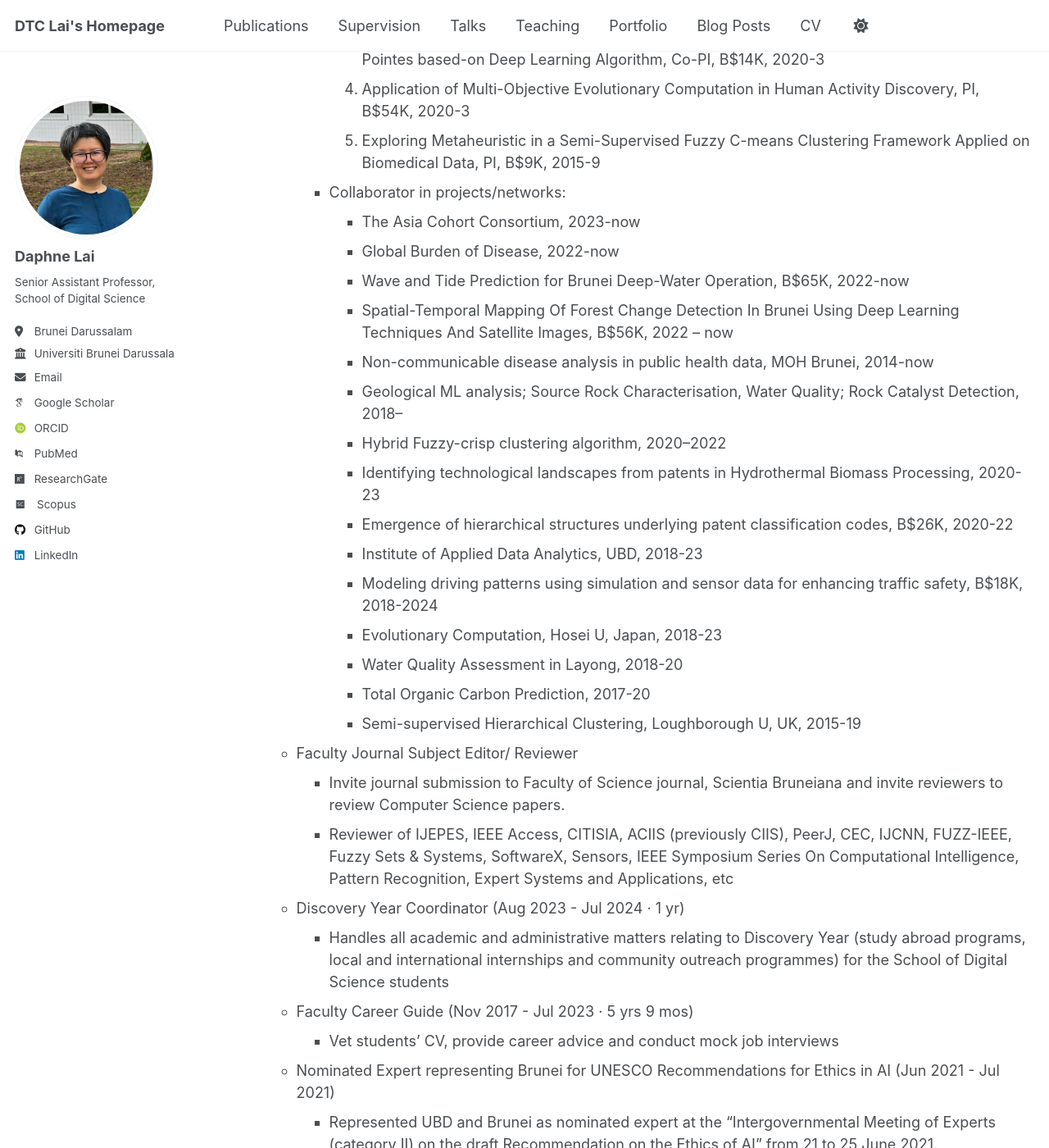
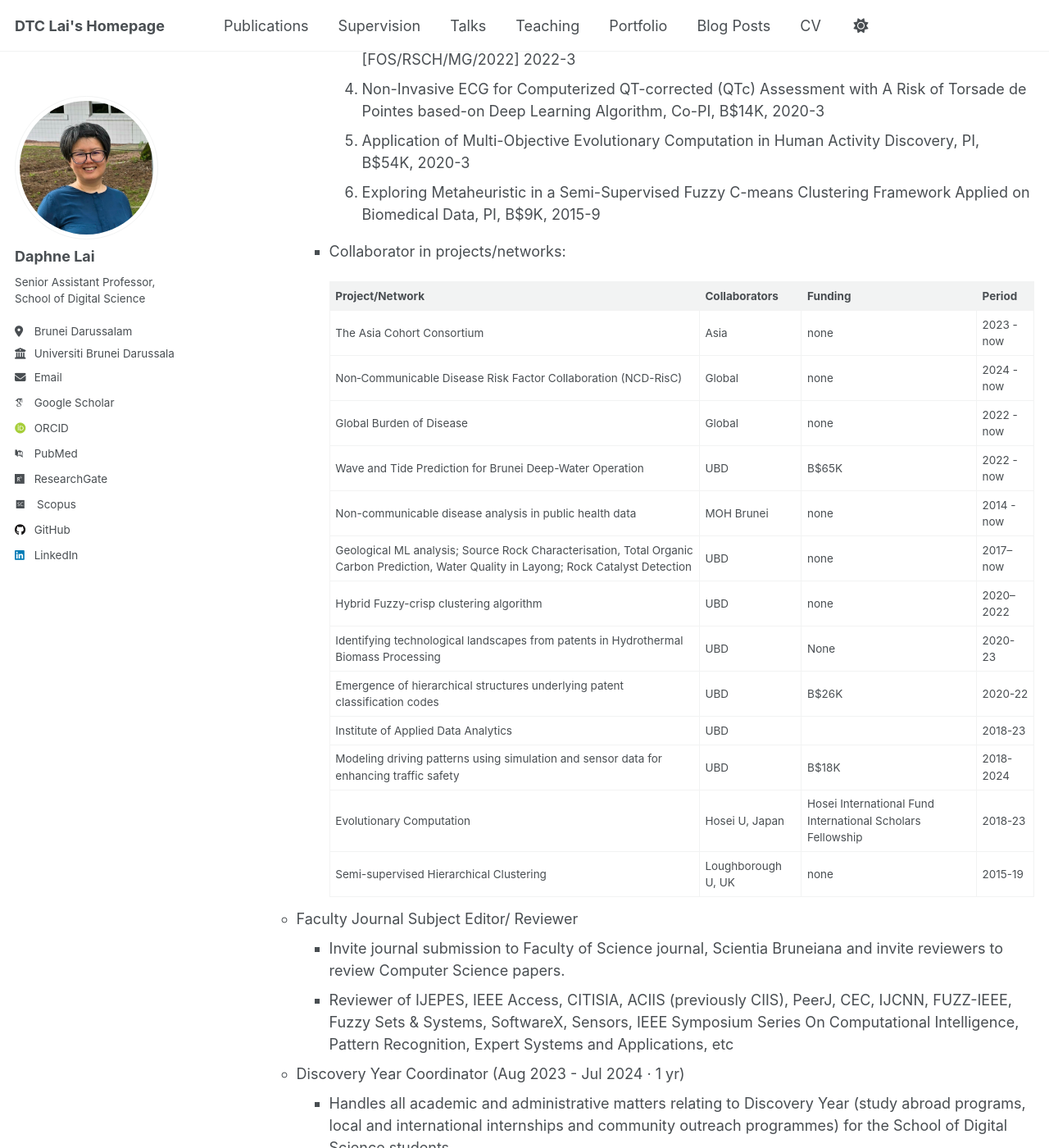
Before and after one commit to dtclai/dtclai.github.io, a Jekyll site: the page built from _pages/cv.md, in a window 1280 px wide and 1400 px high, scrolled down 1419 px. Shown: the whole window at 82% size. Built offline with Jekyll 4.4.1, drawn with Linux system fonts in a browser that asks for light colours; some web fonts are replaced; some of the changed text lies outside the part shown.

Commit message:
Update cv.md

```diff
--- a/_pages/cv.md
+++ b/_pages/cv.md
@@ -48,27 +48,29 @@ Work experience (CV in working progress)
   * Research:
     * PI and co-PI in Data Analysis and Artificial Intelligence Research Grants:
       1. Analysis and Modelling of Water Quality Data Of Brunei River, PI, B$29K, 2022-5
-      2. Digital Detection of Acacia Mangium Trees via Remote Sensing for Controlling the Invasive Population of Biodiversity Threats: Case Study in Brunei, Co-PI, £49,993.00 Funded by British Council under UK-ASEAN ILECR, Birmingham City U, UK, and UBD matched fund (£10,000)[FOS/RSCH/MG/2022] 2022-3
-      3. Non-Invasive ECG for Computerized QT-corrected (QTc) Assessment with A Risk of Torsade de Pointes based-on Deep Learning Algorithm, Co-PI, B$14K, 2020-3
-      4. Application of Multi-Objective Evolutionary Computation in Human Activity Discovery, PI, B$54K, 2020-3
-      5. Exploring Metaheuristic in a Semi-Supervised Fuzzy C-means Clustering Framework Applied on Biomedical Data, PI, B$9K, 2015-9
+      2. Spatial-Temporal Mapping Of Forest Change Detection In Brunei Using Deep Learning Techniques And Satellite Images, B$56K, 2022 – now
+      3. Digital Detection of Acacia Mangium Trees via Remote Sensing for Controlling the Invasive Population of Biodiversity Threats: Case Study in Brunei, Co-PI, £49,993.00 Funded by British Council under UK-ASEAN ILECR, Birmingham City U, UK, and UBD matched fund (£10,000)[FOS/RSCH/MG/2022] 2022-3
+      4. Non-Invasive ECG for Computerized QT-corrected (QTc) Assessment with A Risk of Torsade de Pointes based-on Deep Learning Algorithm, Co-PI, B$14K, 2020-3
+      5. Application of Multi-Objective Evolutionary Computation in Human Activity Discovery, PI, B$54K, 2020-3
+      6. Exploring Metaheuristic in a Semi-Supervised Fuzzy C-means Clustering Framework Applied on Biomedical Data, PI, B$9K, 2015-9
 
     * Collaborator in projects/networks:
-      - The Asia Cohort Consortium, 2023-now
-      - Global Burden of Disease, 2022-now
-      - Wave and Tide Prediction for Brunei Deep-Water Operation, B$65K,  2022-now
-      - Spatial-Temporal Mapping Of Forest Change Detection In Brunei Using Deep Learning Techniques And Satellite Images, B$56K, 2022 – now
-      - Non-communicable disease analysis in public health data, MOH Brunei, 2014-now
-      - Geological ML analysis; Source Rock Characterisation, Water Quality; Rock Catalyst Detection, 2018–
-      - Hybrid Fuzzy-crisp clustering algorithm, 2020–2022
-      - Identifying technological landscapes from patents in Hydrothermal Biomass Processing, 2020-23
-      - Emergence of hierarchical structures underlying patent classification codes, B$26K, 2020-22
-      - Institute of Applied Data Analytics, UBD, 2018-23
-      - Modeling driving patterns using simulation and sensor data for enhancing traffic safety, B$18K, 2018-2024
-      - Evolutionary Computation, Hosei U, Japan, 2018-23
-      - Water Quality Assessment in Layong, 2018-20
-      - Total Organic Carbon Prediction, 2017-20
-      - Semi-supervised Hierarchical Clustering, Loughborough U, UK, 2015-19
+
+      Project/Network                                                |Collaborators  |  Funding   |   Period
+      ----------                                                     |----------     |----------  |----------
+      The Asia Cohort Consortium                                     | Asia          |none        | 2023 - now
+      Non‑Communicable Disease Risk Factor Collaboration (NCD-RisC)  | Global        |none        | 2024 - now
+      Global Burden of Disease                                       | Global        |none        | 2022 - now
+      Wave and Tide Prediction for Brunei Deep-Water Operation       | UBD           | B$65K      | 2022 - now
+      Non-communicable disease analysis in public health data        | MOH Brunei    | none       | 2014 - now
+      Geological ML analysis; Source Rock Characterisation, Total Organic Carbon Prediction, Water Quality in Layong; Rock Catalyst Detection | UBD | none    | 2017– now
+      Hybrid Fuzzy-crisp clustering algorithm | UBD | none |  2020–2022
+      Identifying technological landscapes from patents in Hydrothermal Biomass Processing | UBD  | None |  2020-23
+      Emergence of hierarchical structures underlying patent classification codes| UBD |  B$26K |  2020-22
+      Institute of Applied Data Analytics |  UBD |  |  2018-23
+      Modeling driving patterns using simulation and sensor data for enhancing traffic safety|  UBD |  B$18K |  2018-2024
+      Evolutionary Computation |  Hosei U, Japan | Hosei International Fund International Scholars Fellowship | 2018-23
+      Semi-supervised Hierarchical Clustering | Loughborough U, UK | none  |  2015-19
 
   * Faculty Journal Subject Editor/ Reviewer
     - Invite journal submission to Faculty of Science journal, Scientia Bruneiana and invite reviewers to review Computer Science papers.
```
